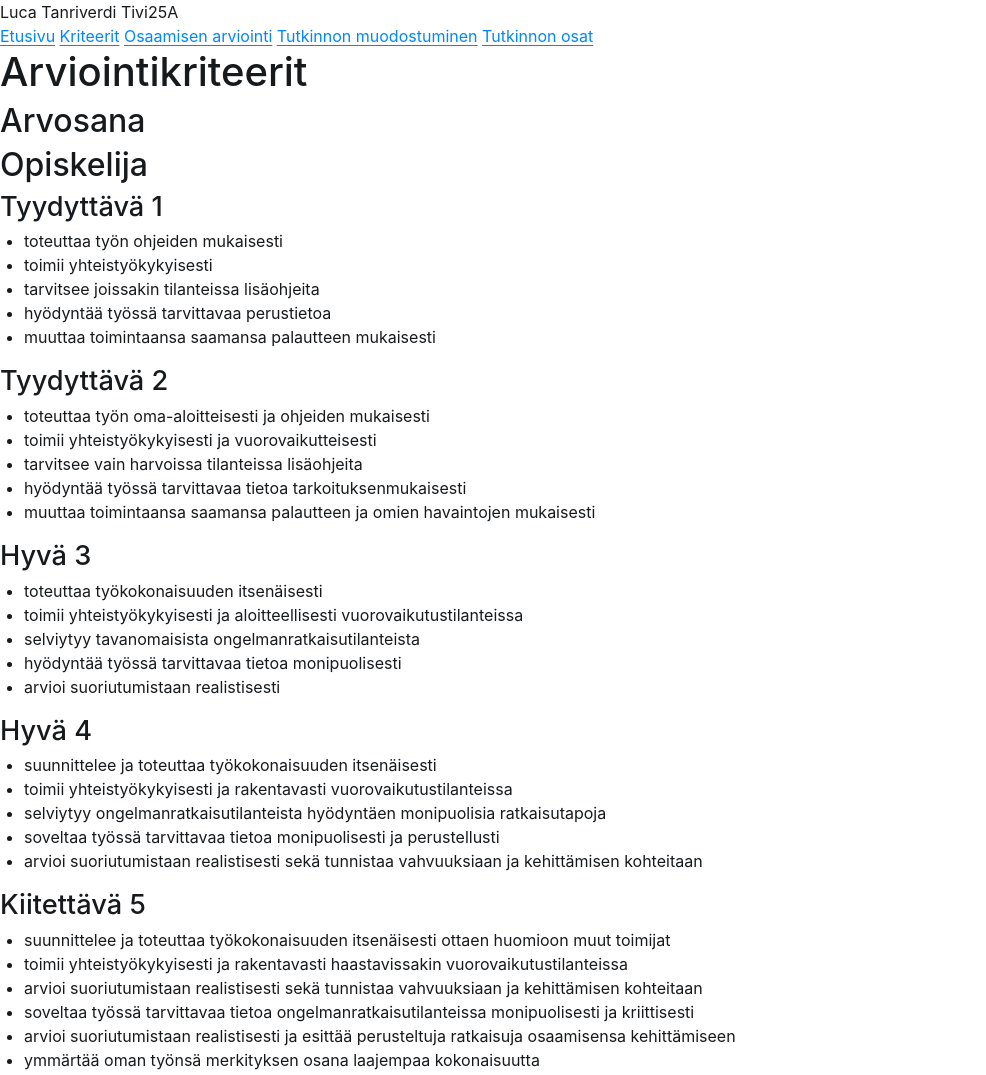
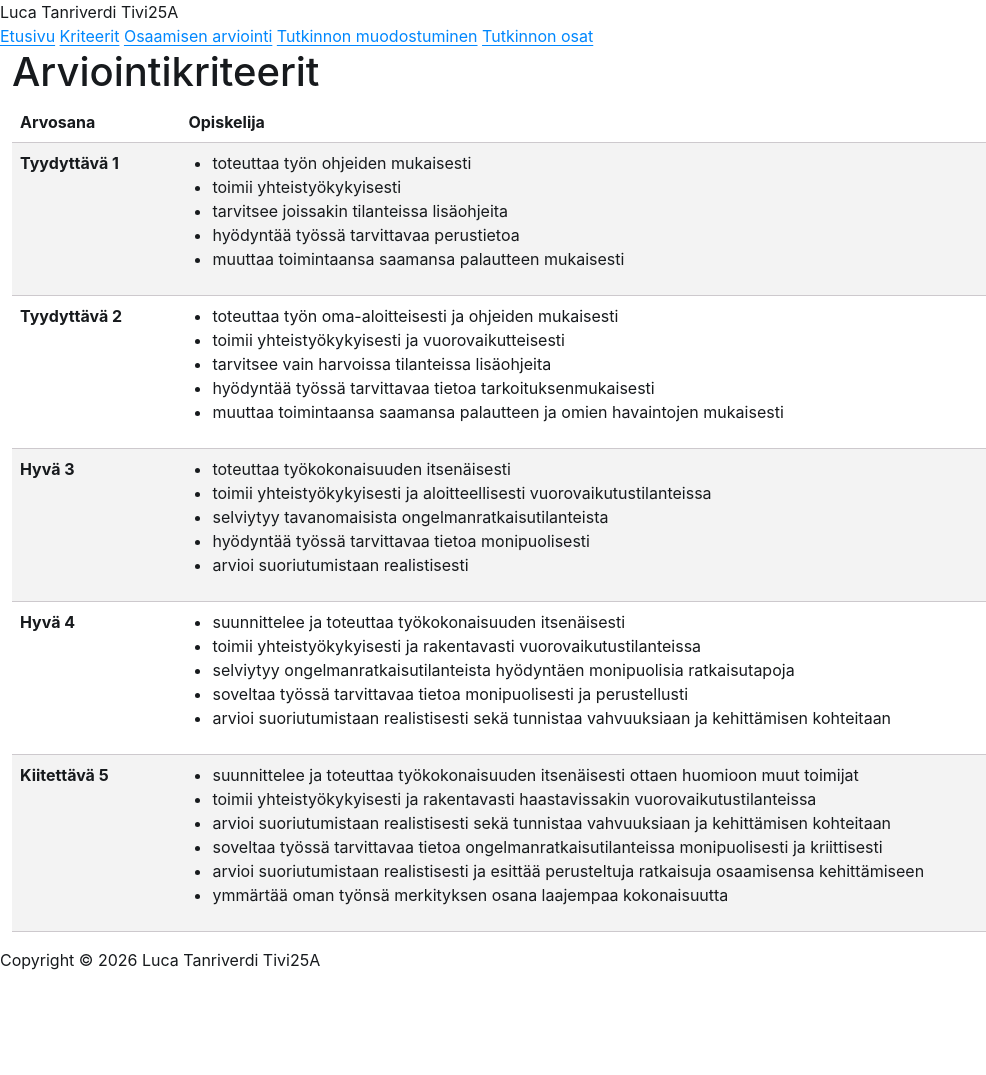
Before and after one commit to luca-tanriverdi/luca-tanriverdi-ohj3-bootstrap.github.io, a plain HTML site: page kriteerit.html in a window 1280 px wide. Shown: the top 1075 px of the page, without its empty margins (0-986 px from the left). After the commit the page ends 988 px from the top, so only its background shows below. Drawn offline with Linux system fonts and the light colour scheme.

Commit message:
Paranneltu HTML rakennetta ja muokattu div luokkaa.

```diff
--- a/kriteerit.html
+++ b/kriteerit.html
@@ -20,67 +20,79 @@
         </nav>
 
     <main>
+            <div class="container-fluid">
                 <h1>Arviointikriteerit</h1>
-
-            <div class="kriteeri-otsikot">
-                <h2>Arvosana</h2>
-                <h2 class="opiskelija-otsikko">Opiskelija</h2>
-            </div>
-
-            <div class="kriteeri-rivi">
-                <h3>Tyydyttävä 1</h3>
+                <table class="table table-striped">
+                    <thead>
+                        <tr>
+                            <th scope=>Arvosana</th>
+                            <th scope=>Opiskelija</th>
+                        </tr>
+                    </thead>
+                    <tbody>
+                        <tr>
+                            <th>Tyydyttävä 1</th>
+                            <td>
                                 <ul>
-                    <li> toteuttaa työn ohjeiden mukaisesti</li>
-                    <li> toimii yhteistyökykyisesti</li>
-                    <li> tarvitsee joissakin tilanteissa lisäohjeita</li>
-                    <li> hyödyntää työssä tarvittavaa perustietoa</li>
-                    <li> muuttaa toimintaansa saamansa palautteen mukaisesti</li>
+                                    <li>toteuttaa työn ohjeiden mukaisesti</li>
+                                    <li>toimii yhteistyökykyisesti</li>
+                                    <li>tarvitsee joissakin tilanteissa lisäohjeita</li>
+                                    <li>hyödyntää työssä tarvittavaa perustietoa</li>
+                                    <li>muuttaa toimintaansa saamansa palautteen mukaisesti</li>
                                 </ul>
-            </div>
-
-            <div class="kriteeri-rivi">
-                <h3>Tyydyttävä 2</h3>
+                            </td>
+                        </tr>
+                        <tr>
+                            <th>Tyydyttävä 2</th>
+                            <td>
                                 <ul>
-                    <li> toteuttaa työn oma-aloitteisesti ja ohjeiden mukaisesti</li>
-                    <li> toimii yhteistyökykyisesti ja vuorovaikutteisesti</li>
-                    <li> tarvitsee vain harvoissa tilanteissa lisäohjeita</li>
-                    <li> hyödyntää työssä tarvittavaa tietoa tarkoituksenmukaisesti</li>
-                    <li> muuttaa toimintaansa saamansa palautteen ja omien havaintojen mukaisesti</li>
+                                    <li>toteuttaa työn oma-aloitteisesti ja ohjeiden mukaisesti</li>
+                                    <li>toimii yhteistyökykyisesti ja vuorovaikutteisesti</li>
+                                    <li>tarvitsee vain harvoissa tilanteissa lisäohjeita</li>
+                                    <li>hyödyntää työssä tarvittavaa tietoa tarkoituksenmukaisesti</li>
+                                    <li>muuttaa toimintaansa saamansa palautteen ja omien havaintojen mukaisesti</li>
                                 </ul>
-            </div>
-
-            <div class="kriteeri-rivi">
-                <h3>Hyvä 3</h3>
+                            </td>
+                        </tr>
+                        <tr>
+                            <th>Hyvä 3</th>
+                            <td>
                                 <ul>
-                    <li> toteuttaa työkokonaisuuden itsenäisesti</li>
-                    <li> toimii yhteistyökykyisesti ja aloitteellisesti vuorovaikutustilanteissa</li>
-                    <li> selviytyy tavanomaisista ongelmanratkaisutilanteista</li>
-                    <li> hyödyntää työssä tarvittavaa tietoa monipuolisesti</li>
-                    <li> arvioi suoriutumistaan realistisesti</li>
+                                    <li>toteuttaa työkokonaisuuden itsenäisesti</li>
+                                    <li>toimii yhteistyökykyisesti ja aloitteellisesti vuorovaikutustilanteissa</li>
+                                    <li>selviytyy tavanomaisista ongelmanratkaisutilanteista</li>
+                                    <li>hyödyntää työssä tarvittavaa tietoa monipuolisesti</li>
+                                    <li>arvioi suoriutumistaan realistisesti</li>
                                 </ul>
-            </div>
-
-            <div class="kriteeri-rivi">
-                <h3>Hyvä 4</h3>
+                            </td>
+                        </tr>
+                        <tr>
+                            <th>Hyvä 4</th>
+                            <td>
                                 <ul>
-                    <li> suunnittelee ja toteuttaa työkokonaisuuden itsenäisesti</li>
-                    <li> toimii yhteistyökykyisesti ja rakentavasti vuorovaikutustilanteissa</li>
-                    <li> selviytyy ongelmanratkaisutilanteista hyödyntäen monipuolisia ratkaisutapoja</li>
-                    <li> soveltaa työssä tarvittavaa tietoa monipuolisesti ja perustellusti</li>
-                    <li> arvioi suoriutumistaan realistisesti sekä tunnistaa vahvuuksiaan ja kehittämisen kohteitaan</li>
+                                    <li>suunnittelee ja toteuttaa työkokonaisuuden itsenäisesti</li>
+                                    <li>toimii yhteistyökykyisesti ja rakentavasti vuorovaikutustilanteissa</li>
+                                    <li>selviytyy ongelmanratkaisutilanteista hyödyntäen monipuolisia ratkaisutapoja</li>
+                                    <li>soveltaa työssä tarvittavaa tietoa monipuolisesti ja perustellusti</li>
+                                    <li>arvioi suoriutumistaan realistisesti sekä tunnistaa vahvuuksiaan ja kehittämisen kohteitaan</li>
                                 </ul>
-            </div>
-
-            <div class="kriteeri-rivi">
-                <h3>Kiitettävä 5</h3>
+                            </td>
+                        </tr>
+                        <tr>
+                            <th>Kiitettävä 5</th>
+                            <td>
                                 <ul>
-                    <li> suunnittelee ja toteuttaa työkokonaisuuden itsenäisesti ottaen huomioon muut toimijat</li>
-                    <li> toimii yhteistyökykyisesti ja rakentavasti haastavissakin vuorovaikutustilanteissa</li>
-                    <li> arvioi suoriutumistaan realistisesti sekä tunnistaa vahvuuksiaan ja kehittämisen kohteitaan</li>
-                    <li> soveltaa työssä tarvittavaa tietoa ongelmanratkaisutilanteissa monipuolisesti ja kriittisesti</li>
-                    <li> arvioi suoriutumistaan realistisesti ja esittää perusteltuja ratkaisuja osaamisensa kehittämiseen</li>
-                    <li> ymmärtää oman työnsä merkityksen osana laajempaa kokonaisuutta</li>
+                                    <li>suunnittelee ja toteuttaa työkokonaisuuden itsenäisesti ottaen huomioon muut toimijat</li>
+                                    <li>toimii yhteistyökykyisesti ja rakentavasti haastavissakin vuorovaikutustilanteissa</li>
+                                    <li>arvioi suoriutumistaan realistisesti sekä tunnistaa vahvuuksiaan ja kehittämisen kohteitaan</li>
+                                    <li>soveltaa työssä tarvittavaa tietoa ongelmanratkaisutilanteissa monipuolisesti ja kriittisesti</li>
+                                    <li>arvioi suoriutumistaan realistisesti ja esittää perusteltuja ratkaisuja osaamisensa kehittämiseen</li>
+                                    <li>ymmärtää oman työnsä merkityksen osana laajempaa kokonaisuutta</li>
                                 </ul>
+                            </td>
+                        </tr>
+                    </tbody>
+                </table>
             </div>
 
     </main>
```
Also changed, not shown: index.html (+4 -5 lines), osaamisen-arviointi.html (+2 -0 lines), tutkinnon-muodostuminen.html (+2 -0 lines), tutkinnonosat.html (+2 -0 lines), css/display.css (added). Lines whose indentation alone changed are shown as unchanged.
